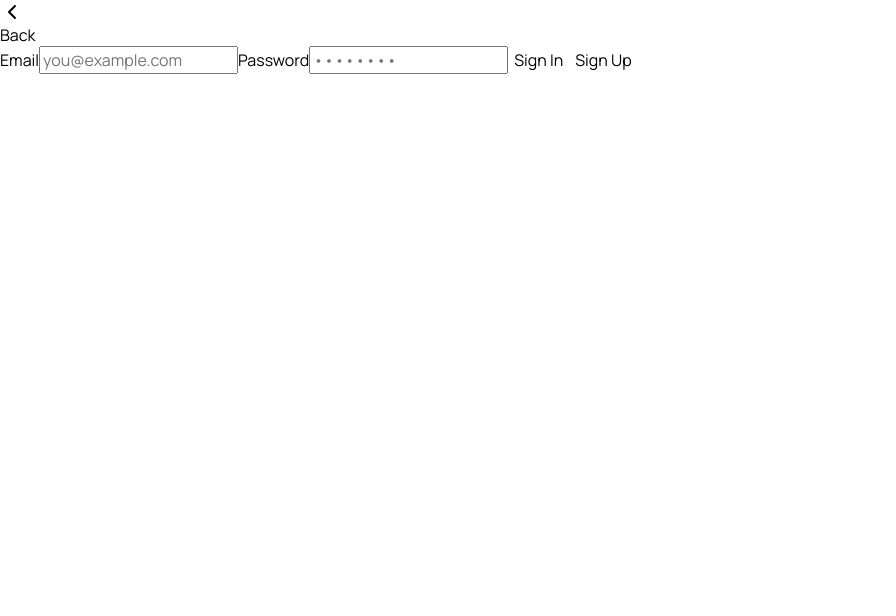
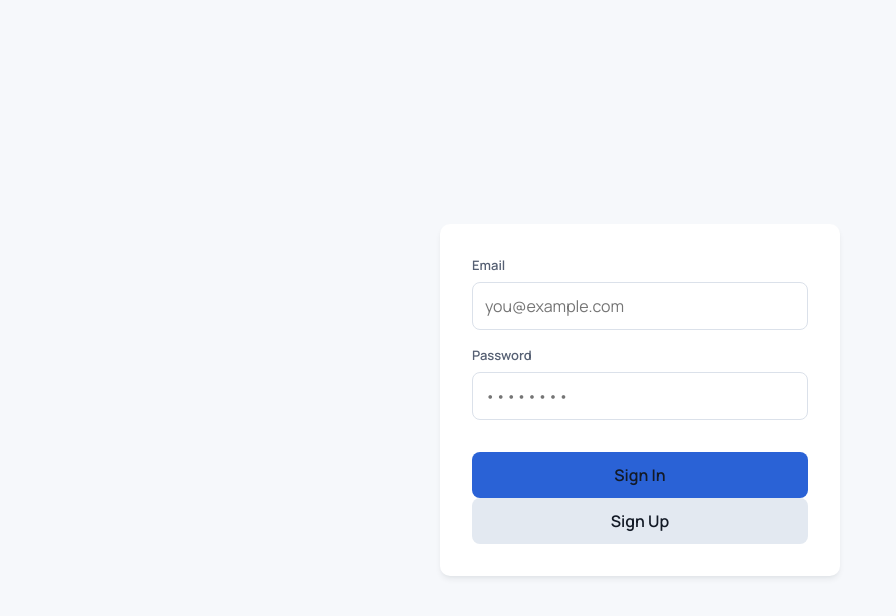
Before and after one commit to jkaps9/expense-splitter, a Next.js app: page /login in a window 1280 px wide. Shown: the top 616 px of the page, without its empty margins (0-896 px from the left). Built offline with nearby package versions, Linux system fonts and the light colour scheme.

Commit message:
style login

```diff
--- a/app/globals.css
+++ b/app/globals.css
@@ -201,9 +201,6 @@
 }
 
 body {
-  @include type-body;
-  color: var(--color-body-text);
-  background-color: var(--color-background);
   /* 5. Improve text rendering */
   -webkit-font-smoothing: antialiased;
 }
@@ -296,6 +293,8 @@ p {
 <~~ ~~~~~~~~~~~~~~~~~~~~~~~~~~ ~*/
 
 body {
+  background-color: var(--color-bg-primary);
+  color: var(--color-text-primary);
   font-family: var(--font-sans);
   font-weight: var(--font-regular);
 }
--- /dev/null
+++ b/app/login/login.module.css
@@ -0,0 +1,84 @@
+.container {
+  align-items: center;
+  background-color: var(--color-bg-primary);
+  display: flex;
+  justify-content: center;
+  min-height: 100vh;
+  padding: var(--space-4);
+}
+
+.form {
+  background-color: var(--color-surface);
+  border-radius: var(--radius-lg);
+  box-shadow: var(--shadow-md);
+  display: flex;
+  flex-direction: column;
+  max-width: 400px;
+  padding: var(--space-8);
+  width: 100%;
+}
+
+.title {
+  color: var(--color-text-primary);
+  font-family: var(--font-sans);
+  font-size: var(--text-2xl);
+  font-weight: var(--font-extrabold);
+  margin-bottom: var(--space-6);
+  text-align: center;
+}
+
+.label {
+  color: var(--color-text-secondary);
+  font-family: var(--font-sans);
+  font-size: var(--text-sm);
+  font-weight: var(--font-semibold);
+  margin-bottom: var(--space-2);
+}
+
+.input {
+  background-color: transparent;
+  border: 1px solid var(--color-border);
+  border-radius: var(--radius-md);
+  color: var(--color-text-primary);
+  font-family: var(--font-sans);
+  font-size: var(--text-base);
+  margin-bottom: var(--space-4);
+  padding: var(--space-3);
+}
+
+.buttonGroup {
+  display: flex;
+  gap: var(--space-4);
+  margin-top: var(--space-4);
+}
+
+.loginButton,
+.signupButton {
+  border: none;
+  border-radius: var(--radius-md);
+  cursor: pointer;
+  flex: 1;
+  font-family: var(--font-sans);
+  font-weight: var(--font-semibold);
+  font-size: var(--text-base);
+  padding: var(--space-3);
+  transition: background-color 0.2s ease;
+}
+
+.loginButton {
+  background-color: var(--color-accent);
+  color: var(--color-text-primary);
+}
+
+.loginButton:hover {
+  background-color: var(--color-accent-hover);
+}
+
+.signupButton {
+  background-color: var(--color-bg-tertiary);
+  color: var(--color-text-primary);
+}
+
+.signupButton:hover {
+  background-color: var(--color-border);
+}
--- a/app/login/page.tsx
+++ b/app/login/page.tsx
@@ -1,6 +1,7 @@
 import Link from "next/link";
 import { SubmitButton } from "./submit-button";
 import { signIn, signUp } from "./actions";
+import styles from "./login.module.css";
 
 export default function Login({
   searchParams,
@@ -8,8 +9,8 @@ export default function Login({
   searchParams: { message: string };
 }) {
   return (
-    <div className="flex-1 flex flex-col w-full px-8 sm:max-w-md justify-center gap-2">
-      <Link href="/">
+    <div className={styles.container}>
+      {/* <Link href="/">
         <svg
           xmlns="http://www.w3.org/2000/svg"
           width="24"
@@ -24,22 +25,41 @@ export default function Login({
           <polyline points="15 18 9 12 15 6" />
         </svg>{" "}
         Back
-      </Link>
+      </Link> */}
 
-      <form>
-        <label htmlFor="email">Email</label>
-        <input name="email" placeholder="you@example.com" required />
-        <label htmlFor="password">Password</label>
+      <form className={styles.form}>
+        <label htmlFor="email" className={styles.label}>
+          Email
+        </label>
+        <input
+          name="email"
+          placeholder="you@example.com"
+          required
+          className={styles.input}
+        />
+        <label htmlFor="password" className={styles.label}>
+          Password
+        </label>
         <input
           type="password"
           name="password"
           placeholder="••••••••"
           required
+          className={styles.input}
         />
-        <SubmitButton formAction={signIn} pendingText="Signing In...">
+        <div className={styles.buttonGroup}></div>
+        <SubmitButton
+          formAction={signIn}
+          pendingText="Signing In..."
+          className={styles.loginButton}
+        >
           Sign In
         </SubmitButton>
-        <SubmitButton formAction={signUp} pendingText="Signing Up...">
+        <SubmitButton
+          formAction={signUp}
+          pendingText="Signing Up..."
+          className={styles.signupButton}
+        >
           Sign Up
         </SubmitButton>
         {searchParams?.message && <p>{searchParams.message}</p>}
```
